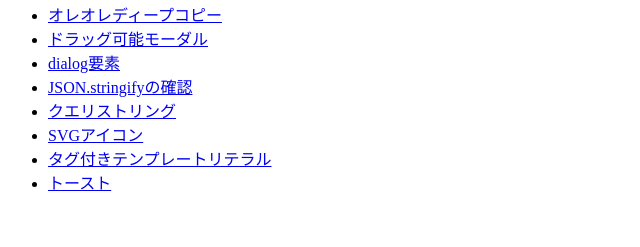
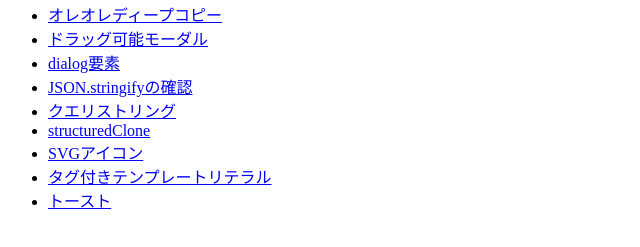
Before and after one commit to epsilonGtMyon/js-sandbox, a plain HTML site: page index.html in a window 1280 px wide. Shown: the part 87-334 px from the top of the page, without its empty margins (0-640 px from the left). Drawn offline with Linux system fonts and the light colour scheme.

Commit message:
メニュー追加

```diff
--- a/index.html
+++ b/index.html
@@ -24,6 +24,7 @@
       <li><a href="./html-native-dialog/index1.html">dialog要素</a></li>
       <li><a href="./json-stringify-sandbox/index.html">JSON.stringifyの確認</a></li>
       <li><a href="./query-string-sandbox/index.html">クエリストリング</a></li>
+      <li><a href="./structuredclone-sandbox/index.html">structuredClone</a></li>
       <li><a href="./svg-char-image/index.html">SVGアイコン</a></li>
       <li><a href="./tagged_templates/index.html">タグ付きテンプレートリテラル</a></li>
       <li><a href="./toast-sandbox/index.html">トースト</a></li>
```
